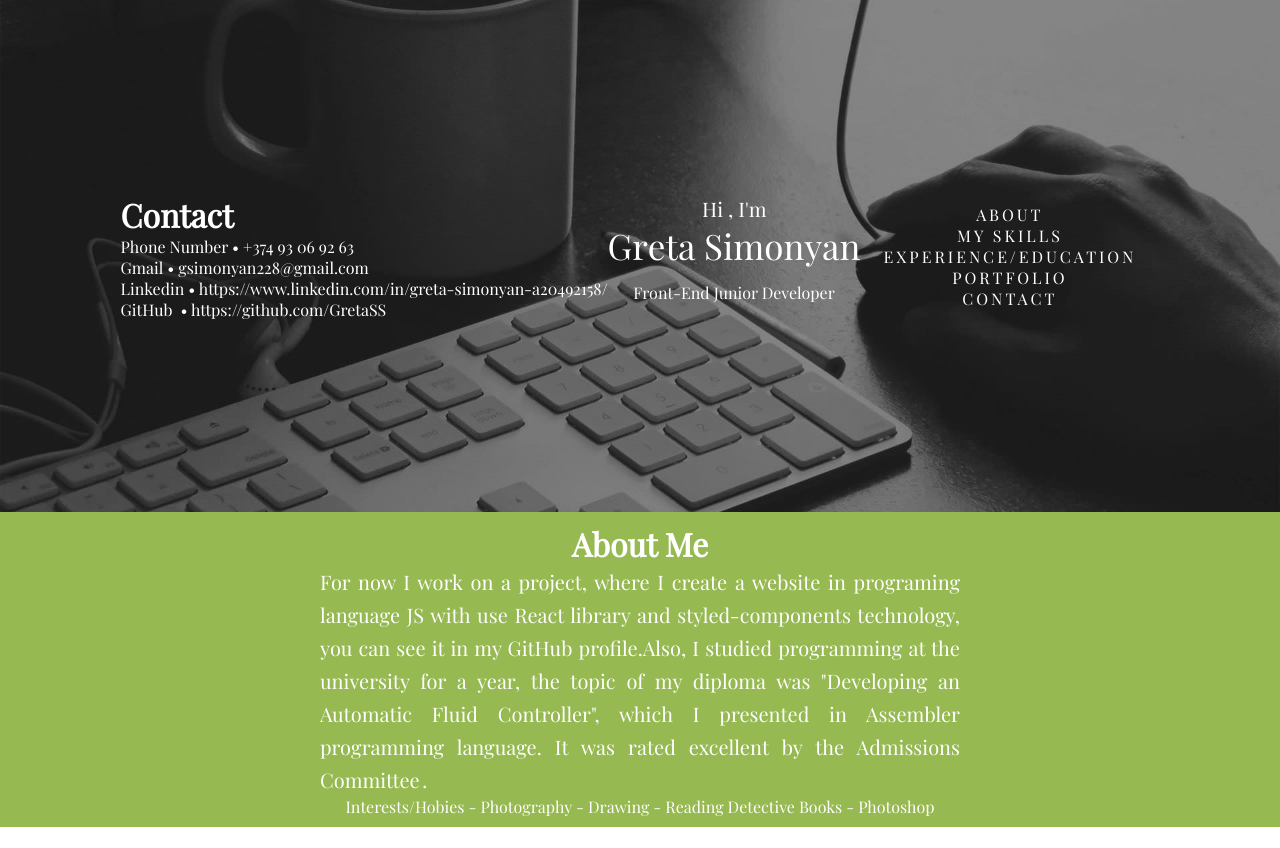
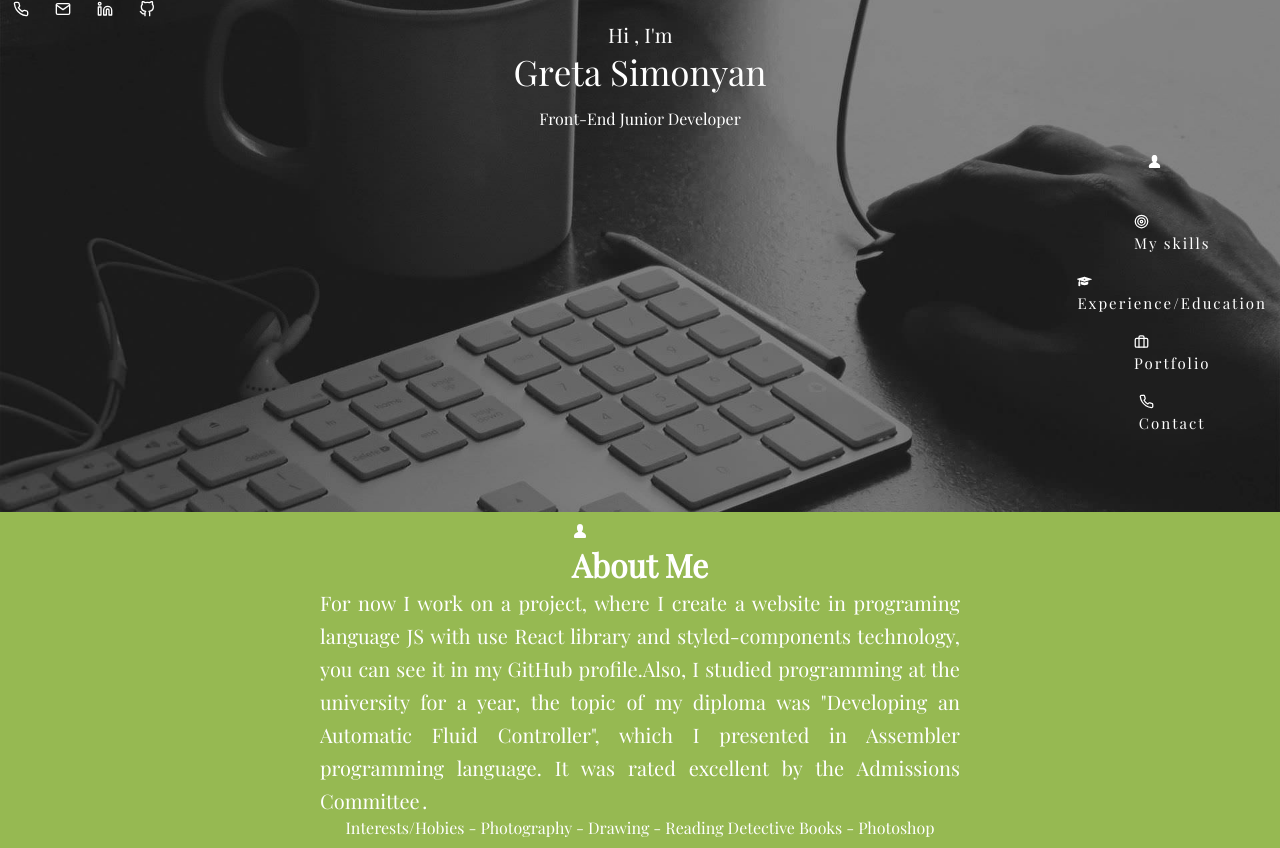
Before and after one commit to GretaSimonyan/cv, a React app: page / in a window 1280 px wide. Before the commit the page ends 827 px from the top, so only its background shows below. Built offline with nearby package versions, Linux system fonts and the light colour scheme.

Commit message:
add new component, canged layout

```diff
--- a/src/components/About/index.js
+++ b/src/components/About/index.js
@@ -10,6 +10,7 @@ function About (){
         <View id='about' flex p='10px 0px' c='white' bgColor='#96b952' justC='center' alignI='center' boxS='border-box'>
             <View w='50%' flex alignI="center" fD="column">
                 <View>
+                    <GoPerson/>
                     <h1>About Me</h1>
                 </View>
                 <View fontSize='20px' lh='1.65' tAlign='justify'>
--- a/src/components/Contact/index.js
+++ b/src/components/Contact/index.js
@@ -1,5 +1,5 @@
 import React from "react";
-// import styled from 'styled-components';
+import styled from 'styled-components';
 // import {
 //     GoMarkGithub,
 //     GoMail
@@ -14,18 +14,21 @@ import {
     View
 }from '../../styled';
 
+const Link = styled.a`
+    margin: 8px;
+    padding: 5px;
+    color: white;
+    text-decoration: none;
+    letter-spacing: 2px;
+`;
+
 function Contact (){
     return(
         <View id='contact' c='white'>
-            <View>
-                <h1>Contact</h1>
-            </View>
-            <View>
-                <View>Phone Number  •   +374 93 06 92 63 </View>
-                <View>Gmail  •   gsimonyan228@gmail.com</View>
-                <View>Linkedin  •  https://www.linkedin.com/in/greta-simonyan-a20492158/</View>
-                <View>GitHub  •  https://github.com/GretaSS</View>
-            </View>
+            <Link href="#+374 93 069 263"><FiPhone/></Link>
+            <Link href="gsimonyan228@gmail.com"><FiMail/></Link>
+            <Link href="https://www.linkedin.com/in/greta-simonyan-a20492158/"><FiLinkedin/></Link>
+            <Link href="https://github.com/GretaSS"><FiGithub/></Link>
         </View>
     )
 }
--- a/src/components/Cover/index.js
+++ b/src/components/Cover/index.js
@@ -2,12 +2,8 @@ import React from "react";
 import cov from '../../assets/images/landing1.jpg';
 import Header from '../Header';
 import Contact from '../Contact';
-import {
-    View,
-    Text
-}from '../../styled';
-import Tada from 'react-reveal/Tada';
-import Fade from 'react-reveal/Fade';
+import Greeting from '../Greeting';
+import {View} from '../../styled';
 
 function Cover (){
     return(
@@ -19,30 +15,18 @@ function Cover (){
                 bgRep='no-repeat'
                 flex
                 alignI="center"
-                justC='center'
+                // justC='space-around'
+                fD='column'
                 >
-                    <Contact/>
-                    <View flex alignI="center" justC='center' fD='column' c='white'>
-                        <Tada>
-                            <View fontSize='20px'>
-                                Hi , I'm
-                            </View>
-                        </Tada>
-
-                        <Text fontSize='35px'>
-                            <Fade top big cascade>
-                                Greta Simonyan
-                            </Fade>
-                        </Text>
-
-                        <Text lh='3'>
-                            <Fade bottom>
-                                Front-End Junior Developer
-                            </Fade>
-                        </Text>
+                    <View alignS='flex-start'>
+                        <Contact/>
                     </View>
-                    <Header/>
-
+                    <View alignS='center'>
+                        <Greeting/>
+                    </View>
+                    <View alignS='flex-end'>
+                        <Header/>
+                    </View>
             </View>
         </View>
     )
--- /dev/null
+++ b/src/components/Greeting/index.js
@@ -0,0 +1,33 @@
+import React from "react";
+import {
+    View,
+    Text
+}from '../../styled';
+import Tada from 'react-reveal/Tada';
+import Fade from 'react-reveal/Fade';
+
+function Greeting (){
+    return(
+        <View flex alignI="center" justC='center' fD='column' c='white'>
+            <Tada>
+                <View fontSize='20px' fontSize_m='13px' fontSize_s='10px'>
+                    Hi , I'm
+                </View>
+            </Tada>
+
+            <Text fontSize='35px' fontSize_m='15px' fontSize_s='13px' >
+                <Fade top big cascade>
+                    Greta Simonyan
+                </Fade>
+            </Text>
+
+            <Text lh='3'>
+                <Fade bottom>
+                    Front-End Junior Developer
+                </Fade>
+            </Text>
+        </View>
+    )
+}
+
+export default Greeting;
--- a/src/components/Header/index.js
+++ b/src/components/Header/index.js
@@ -3,24 +3,35 @@ import styled from 'styled-components';
 import {
     View
 }from '../../styled';
+import {
+    GoPerson,
+    GoMortarBoard
+} from "react-icons/go";
+import {
+    FiBriefcase as Port,
+    FiTarget as Skil,
+    FiPhone
+} from "react-icons/fi";
 
-const Link = styled.a`
-    margin: 15px;
+const HeadIcon = styled(View)`
+    margin: 5px;
     padding: 5px 8px;
     color: white;
-    text-transform: uppercase;
-    text-decoration: none;
-    letter-spacing: 3px;
+    letter-spacing: 2px;
+    font-size: 15px;
+    &:hover{
+        text-shadow: 2px 2px 4px rgba(45,0,0,.4);
+    }
 `;
 
 function Header (){
     return(
         <View flex fD='column' alignI="center" justC='center' >
-            <View><Link href='#about'>About</Link></View>
-            <View><Link href='#skills'>My skills</Link></View>
-            <View><Link href='#exp/ed'>Experience/Education</Link></View>
-            <View><Link href='#portfolio'>Portfolio</Link></View>
-            <View><Link href='#contact'>Contact</Link></View>
+            <HeadIcon id='#about'><GoPerson/><View op='0'>About</View></HeadIcon>
+            <HeadIcon id='#skills'><Skil/><View>My skills</View></HeadIcon>
+            <HeadIcon id='#exp/ed'><GoMortarBoard/><View>Experience/Education</View></HeadIcon>
+            <HeadIcon id='#portfolio'><Port/><View>Portfolio</View></HeadIcon>
+            <HeadIcon id='#contact'><FiPhone/><View>Contact</View></HeadIcon>
         </View>
     )
 }
```
